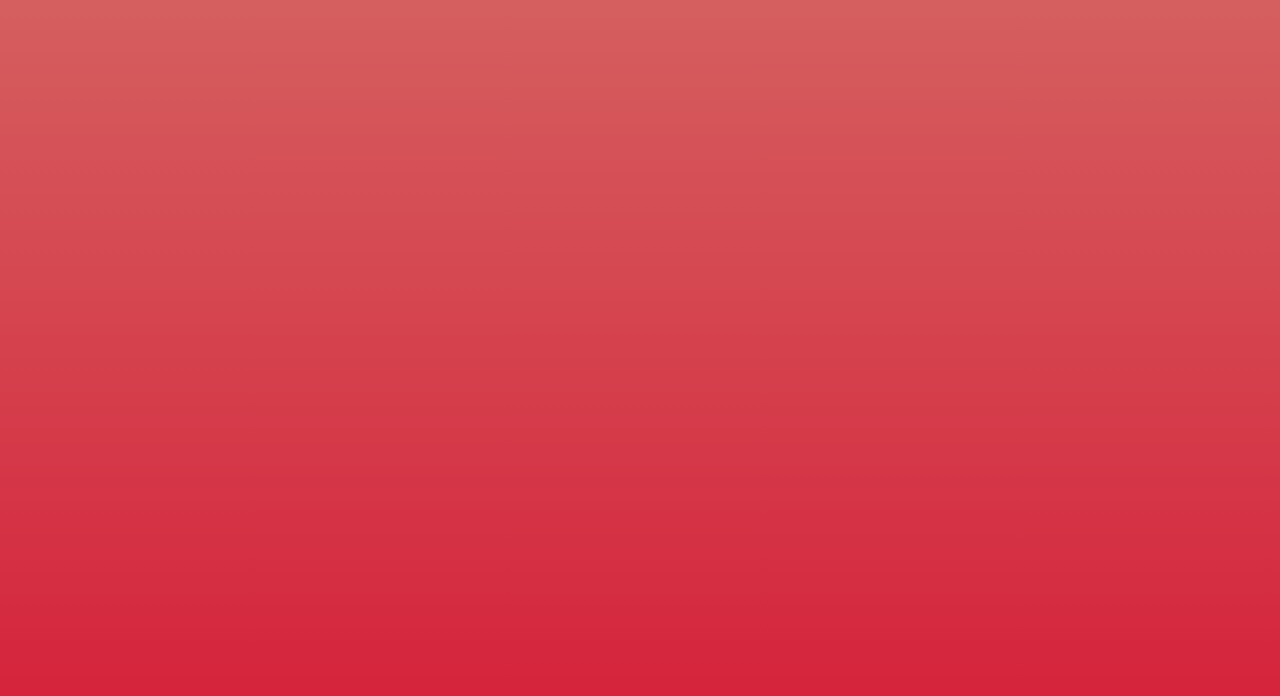
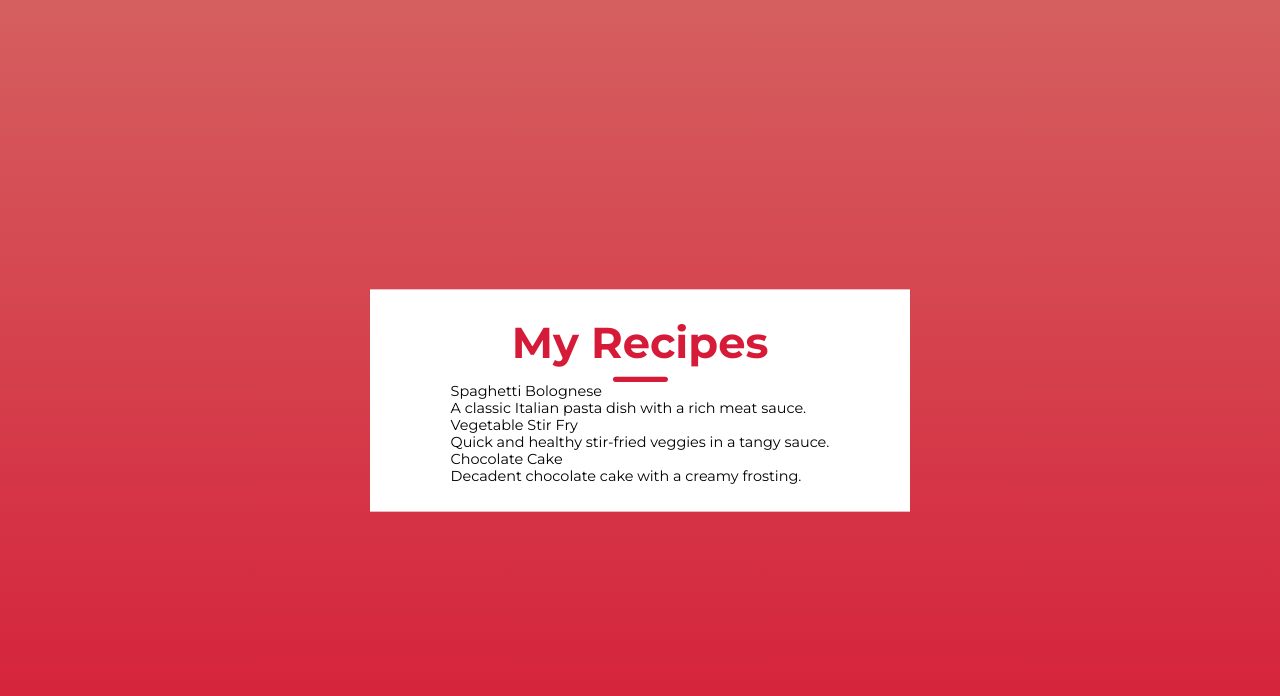
Before and after one commit to CS222-UIUC/RecipeBook-40, a React (Create React App) app in the folder Front-End/login-signup/: page /my-recipes in a window 1280 px wide. Before the commit this address had no page. Shown: the top 696 px of the page. Built offline with nearby package versions, Linux system fonts and the light colour scheme; a web font is replaced by a local one.

Commit message:
Add My Recipes page

```diff
--- a/Front-End/login-signup/src/App.js
+++ b/Front-End/login-signup/src/App.js
@@ -4,12 +4,14 @@
 import LoginSignup from './Components/LoginSignup/LoginSignup';
 import RecipeBoard from './Components/Recipes/RecipeBoard';
 import CreateAccount from './Components/CreateAccount/CreateAccount';
+import MyRecipes from './Components/MyRecipes/MyRecipes';
 
 function App() {
   return (
     <div className="App">
     <Router>
       <Routes>
+        <Route path="/my-recipes" element={<MyRecipes />} />
         <Route path="/" element={<Home />} />
         <Route path="/login" element={<LoginSignup />} />
         <Route path="/recipes" element={<RecipeBoard />} />
--- /dev/null
+++ b/Front-End/login-signup/src/Components/MyRecipes/MyRecipes.js
@@ -0,0 +1,31 @@
+import React, { useState } from "react";
+import "./MyRecipes.module.css";
+
+const MyRecipes = () => {
+    const [recipes, setRecipes] = useState([
+        { id: 1, title: "Spaghetti Bolognese", description: "A classic Italian pasta dish with a rich meat sauce." },
+        { id: 2, title: "Vegetable Stir Fry", description: "Quick and healthy stir-fried veggies in a tangy sauce." },
+        { id: 3, title: "Chocolate Cake", description: "Decadent chocolate cake with a creamy frosting." },
+    ]);
+
+    return (
+        <div className="container">
+            <div className="full">
+                <div className="header">
+                    <div className="text">My Recipes</div>
+                    <div className="underline"></div>
+                </div>
+                <div className="recipes-list">
+                    {recipes.map((recipe) => (
+                        <div key={recipe.id} className="recipe-card">
+                            <div className="recipe-title">{recipe.title}</div>
+                            <div className="recipe-description">{recipe.description}</div>
+                        </div>
+                    ))}
+                </div>
+            </div>
+        </div>
+    );
+};
+
+export default MyRecipes;
--- /dev/null
+++ b/Front-End/login-signup/src/Components/MyRecipes/MyRecipes.module.css
@@ -0,0 +1,54 @@
+.container {
+    display: flex;
+    justify-content: center;
+    align-items: center;
+    min-height: 100vh;
+    font-family: Arial, sans-serif;
+    background-color: #f9f9f9;
+}
+
+.full {
+    background: white;
+    border-radius: 8px;
+    padding: 20px;
+    box-shadow: 0 4px 6px rgba(0, 0, 0, 0.1);
+    width: 400px;
+    text-align: center;
+}
+
+.header .text {
+    font-size: 24px;
+    font-weight: bold;
+}
+
+.header .underline {
+    margin: 8px auto;
+    width: 50px;
+    height: 4px;
+    background: #ff6347;
+    border-radius: 2px;
+}
+
+.recipes-list {
+    margin-top: 20px;
+}
+
+.recipe-card {
+    background: #fff8f0;
+    border: 1px solid #ffcd94;
+    border-radius: 8px;
+    padding: 10px;
+    margin: 10px 0;
+    text-align: left;
+}
+
+.recipe-title {
+    font-size: 18px;
+    font-weight: bold;
+    margin-bottom: 5px;
+}
+
+.recipe-description {
+    font-size: 14px;
+    color: #555;
+}
```
Also changed, not shown: 1 other file (tests, documents, lock files or other folders).
